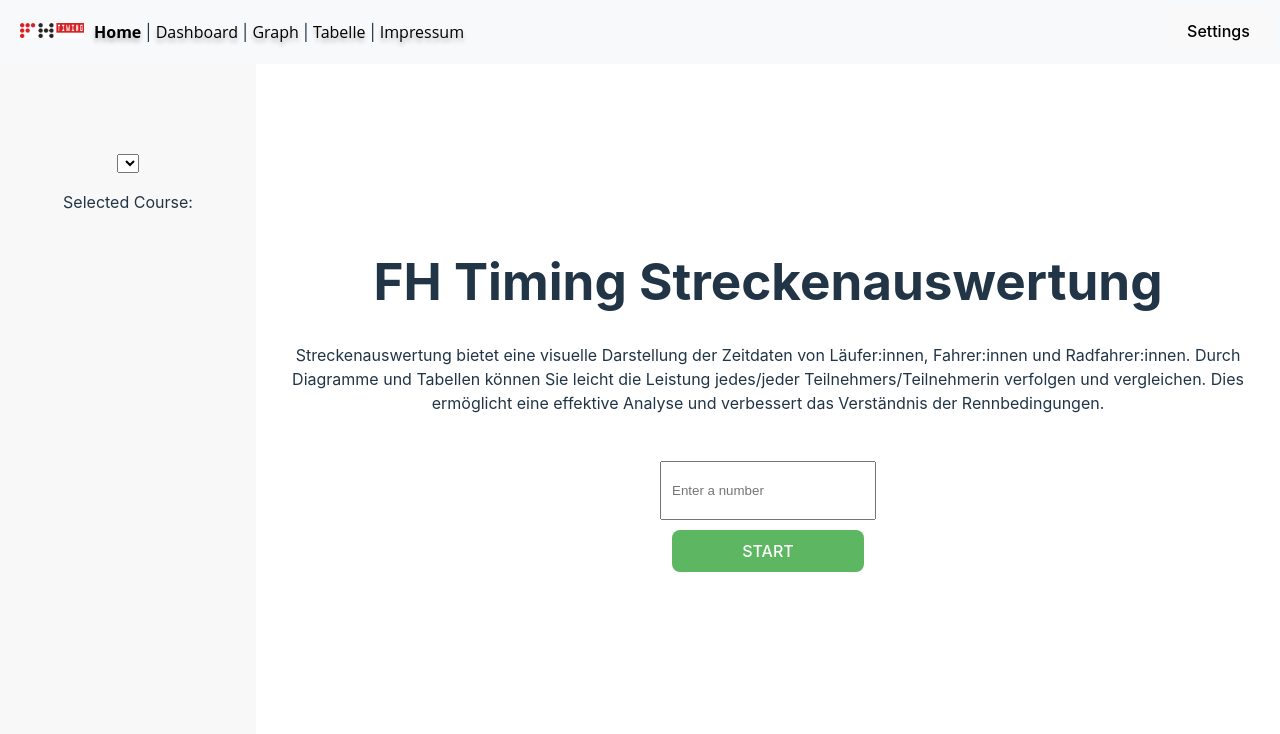
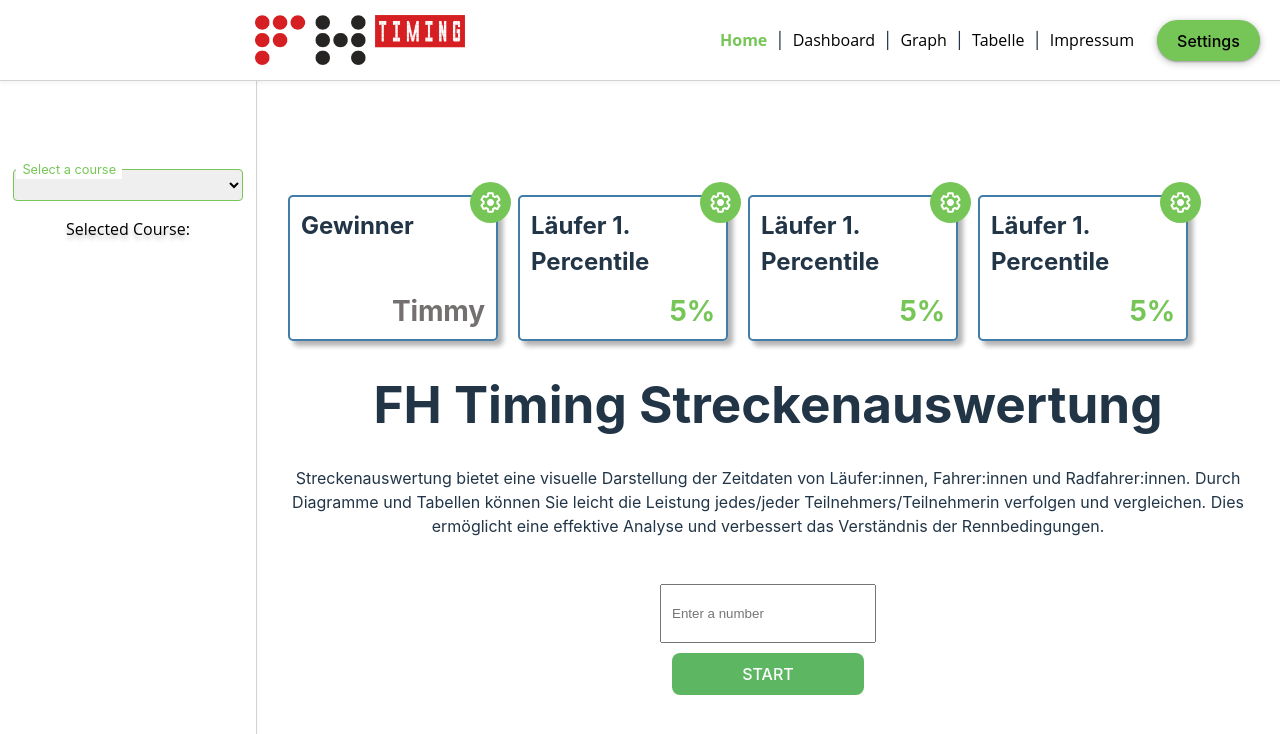
Before and after one commit to szeminator/fhtiming, a Vue app in the folder dashboard/: page / in a window 1280 px wide. Shown: the top 734 px of the page. Built offline with nearby package versions, Linux system fonts and the light colour scheme.

Commit message:
style adjustment

```diff
--- a/dashboard/src/App.vue
+++ b/dashboard/src/App.vue
@@ -1,5 +1,7 @@
 <script setup lang="ts">
 import FHTimingHeader from './views/FHTimingHeader.vue'
+import InfoBoxValue from './components/InfoBoxValue.vue';
+import InfoBoxPercentage from './components/InfoBoxPercentage.vue';
 import Sidebar from './views/Sidebar.vue';
 import { ref } from 'vue';
 
@@ -16,6 +18,12 @@ function toggleSidebar() {
   <FHTimingHeader name="FHTimingHeader" />
   <Sidebar v-show="isSidebarVisible" />
   <div :class="isSidebarVisible ? 'content-with-sidebar' : 'content-full-width'">
+    <div class="info-container">
+    <InfoBoxValue title="Info" />
+    <InfoBoxPercentage title="Info2" />
+    <InfoBoxPercentage title="Info3" />
+    <InfoBoxPercentage title="Info5" />
+  </div>
     <router-view />
   </div>
 </template>
@@ -33,9 +41,25 @@ function toggleSidebar() {
 
 .toggle-button {
   position: fixed;
-  top: 10px; /* Adjust as needed */
-  right: 10px; /* Adjust as needed */
+  top: 20px; /* Adjust as needed */
+  right: 20px; /* Adjust as needed */
   z-index: 1500; /* Make sure it's above other elements */
-  /* Add more styling as per your UI design */
+  border-radius: 100px;
+  background: #76C657;
+  box-shadow: 0px 2px 6px 2px rgba(0, 0, 0, 0.15), 0px 1px 2px 0px rgba(0, 0, 0, 0.30);
+  transition: box-shadow 0.2s, transform 0.2s; /* Smooth transition for the press effect */
+}
+
+.toggle-button:active {
+  box-shadow: 0px 1px 3px 1px rgba(0, 0, 0, 0.15); /* Reduced shadow for pressed effect */
+  transform: translateY(2px); /* Slightly move the button down to mimic pressing */
+}
+
+.info-container {
+  display: flex;
+  justify-content: flex-start;
+  gap: 20px;
+  margin-bottom: 20px;
+  margin-top: 100px;
 }
 </style>
--- a/dashboard/src/components/Dashboard.vue
+++ b/dashboard/src/components/Dashboard.vue
@@ -1,10 +1,5 @@
 <template>
-  <div class="info-container">
-    <InfoBoxValue title="Info" />
-    <InfoBoxPercentage title="Info2" />
-    <InfoBoxPercentage title="Info3" />
-    <InfoBoxPercentage title="Info5" />
-  </div>
+
   <div>
   <table class="styled-table">
       <thead class="header">
@@ -44,8 +39,7 @@
 <script setup lang="ts">
 import { onMounted, computed } from 'vue';
 import { useStore } from '../store';
-import InfoBoxValue from './InfoBoxValue.vue';
-import InfoBoxPercentage from './InfoBoxPercentage.vue';
+
 
 const store = useStore();
 const courses = store.courses;
@@ -68,13 +62,7 @@ async function loadChartdata() {
 </script>
 
 <style scoped>
-.info-container {
-  display: flex;
-  justify-content: flex-start;
-  gap: 20px;
-  margin-bottom: 20px;
-  margin-top: 20px;
-}
+
 .styled-table {
   width: 100%;
   border-collapse: collapse;
--- a/dashboard/src/components/Filterlogic.vue
+++ b/dashboard/src/components/Filterlogic.vue
@@ -1,16 +1,21 @@
 <template>
-  <div>
-  <select v-model="selectedCourse">
-    <option v-for="course in courses" :key="course.Coursenr" :value="course.Coursenr">
-      {{ course.Coursename }} - {{ course.Coursenr }}
-    </option>
-  </select>
-  <p>Selected Course: {{ selectedCourse }}</p>
-  <div v-for="split in splits" :key="split.Splitnr">
-      <input type="checkbox" :value="split.Splitnr" v-model="selectedSplits">
-      {{ split.Splitname }} - {{ split.Splitnr }}
+  <div class="dropdown-container">
+    <label for="courseSelect" class="dropdown-label">Select a course</label>
+    <select v-model="selectedCourse" id="courseSelect" class="dropdown-select">
+      <option v-for="course in courses" :key="course.Coursenr" :value="course.Coursenr">
+        {{ course.Coursename }} - {{ course.Coursenr }}
+      </option>
+    </select>
+    <p class="text">Selected Course: {{ selectedCourse }}</p>
+    <div class="split-list">
+      <div v-for="split in splits" :key="split.Splitnr" class="split-item">
+        <input type="checkbox" :id="`split-${split.Splitnr}`" :value="split.Splitnr" v-model="selectedSplits" class="hidden-checkbox">
+        <label :for="'split-' + split.Splitnr" class="checkbox-label">
+          <span class="custom-checkbox">
+            <i class="checkmark" v-show="selectedSplits.includes(split.Splitnr)">✓</i>
+          </span>{{ split.Splitname }} - {{ split.Splitnr }}</label>
+      </div>
     </div>
-
   </div>
 </template>
 
@@ -78,11 +83,104 @@ onMounted(() => {
   margin-top: 20px;
 }
 
-.start-button {
-  border-radius: 100px;
-  background: #76C657;
+.split-list {
+  margin: 0;
+  padding: 0;
+}
 
-/* M3/Elevation Light/2 */
-  box-shadow: 0px 2px 6px 2px rgba(0, 0, 0, 0.15), 0px 1px 2px 0px rgba(0, 0, 0, 0.30);
+.split-item {
+  display: flex;
+  align-items: center;
+  padding: 8px 8px;
+  border-radius: 4px;
+  margin-bottom: 2px;
+  font-family: 'Arial', sans-serif; /* Your preferred font */
 }
+.split-item input[type="checkbox"] {
+  margin-right: 10px; /* Space between the checkbox and the label */
+}
+
+.text {
+  font-size: 16px;
+  font-style: normal;
+  font-weight: 400;
+  line-height: 24px;
+  color: #000;
+  text-shadow: 0px 4px 4px rgba(0, 0, 0, 0.25);
+  font-family: 'Open Sans', sans-serif;
+}
+
+.hidden-checkbox {
+  opacity: 0;
+  position: absolute;
+}
+
+.checkbox-label {
+  display: flex;
+  align-items: center;
+  cursor: pointer;
+}
+
+.custom-checkbox {
+  display: inline-block;
+  width: 18px;
+  height: 18px;
+  margin-right: 8px;
+  border: 2px solid #76C657;
+  border-radius: 4px;
+  position: relative;
+}
+
+.checkmark {
+  color: #76C657;
+  position: absolute;
+  top: 50%;
+  left: 50%;
+  transform: translate(-50%, -50%);
+  font-size: 14px; /* Adjusted for the smaller checkbox size */
+  line-height: 1; /* Aligns the checkmark vertically */
+}
+
+select {
+  font-size: 0.8rem; /* Smaller font size */
+  padding: 0.4rem 0.8rem; /* Smaller padding */
+  border: 1px solid #ccc;
+  border-radius: 4px;
+  margin-bottom: 0.5rem; /* Less margin below the dropdown */
+  cursor: pointer;
+  width: auto; /* Adjust width to content or set a specific size */
+  display: block; /* Ensure it doesn't inline with other elements */
+  margin-left: auto; /* Centers the dropdown if its width is less than 100% */
+  margin-right: auto;
+}
+
+.dropdown-container {
+  position: relative;
+  margin-bottom: 1rem;
+}
+
+.dropdown-label {
+  position: absolute;
+  top: -0.6rem; /* Adjusts to move the label slightly above the select */
+  left: 1rem; /* Adjusts to align with the text inside the select */
+  background: #ffffff; /* Assumes your sidebar background color */
+  padding: 0 0.4rem;
+  font-size: 0.8rem;
+  color: #76C657;
+  transition: all 0.3s;
+  pointer-events: none;
+  user-select: none;
+}
+
+.dropdown-select {
+font-size: 0.8rem;
+padding: 0.4rem 0.8rem;
+border: 1px solid #76C657;
+border-radius: 4px;
+cursor: pointer;
+width: 90%;
+display: block;
+margin-top: 1.2rem;
+}
+
 </style>
--- a/dashboard/src/views/FHTimingHeader.vue
+++ b/dashboard/src/views/FHTimingHeader.vue
@@ -1,47 +1,69 @@
 <template>
    <nav class="navbar">
-    <router-link to="/">
-    <img src="/logo.png" alt="FH-Timing Icon" class="navbar-icon" /></router-link>
+    <router-link to="/" class="logo-link">
+      <img src="/logo.png" alt="FH-Timing Icon" class="navbar-icon" />
+    </router-link>
+    <div class="nav-links">
       <router-link to="/" class="nav-link">Home</router-link> |
       <router-link to="/dashboard" class="nav-link">Dashboard</router-link> |
       <router-link to="/graph" class="nav-link">Graph</router-link> |
       <router-link to="/table" class="nav-link">Tabelle</router-link> |
       <router-link to="/impressum" class="nav-link">Impressum</router-link>
+    </div>
   </nav>
 </template>
 
 <style scoped>
 .navbar {
+  display: flex;
+  align-items: center;
   position: fixed;
   top: 0;
   left: 0;
   width: 100%;
-  padding: 20px;
-  background-color: #f8f9fa;
+  height: 60px;
+  padding: 10px 20px 10px 0px; /* Adjusted padding for vertical centering */
+  background-color: white; /* Changed background color */
+  border-bottom: 1px solid #d3d3d3; /* Greyish border at the bottom */
+  box-shadow: 0 2px 4px rgba(0, 0, 0, 0.05); /* Slight shadow for depth */
   z-index: 1010;
-  text-align: left;
+}
+
+.logo-link {
+  display: flex;
+  align-items: center;
+  justify-content: center;
+  padding-left: 10px; /* Padding from the left side of the screen */
+}
+
+.nav-links {
+display: flex;
+align-items: center;
+justify-content: flex-start;
 }
 
 .navbar-icon {
-  height: 5%;
-  width: 5%;
-  margin-right: 10px;
+height: auto;
+width: 30%;
 }
 
 .nav-link {
 color: #000;
-  text-shadow: 0px 4px 4px rgba(0, 0, 0, 0.25);
+text-shadow: none;
 font-family: 'Open Sans', sans-serif;
 font-size: 16px;
-  font-style: normal;
 font-weight: 400;
 line-height: 24px;
+padding: 0 10px;
+text-decoration: none;
 }
+
 .nav-link:hover {
 color: #76C657; /* Change the color on hover */
 }
 
 .router-link-active {
 font-weight: bold;
+color: #76C657; /* Optional: Make active link the same color as hover state */
 }
 </style>
--- a/dashboard/src/views/Sidebar.vue
+++ b/dashboard/src/views/Sidebar.vue
@@ -28,8 +28,9 @@ const props = defineProps({
   width: 256px; /* Or any other width you prefer */
   height: 100vh; /* Full height of the viewport */
   z-index: 1000; /* Ensure it's above other elements */
-  background-color: #f8f8f8; /* Background color */
   overflow-y: auto; /* Add scroll for overflow content */
+  border-right: 1px solid #d3d3d3; /* Greyish border at the bottom */
+  box-shadow: 0 2px 4px rgba(0, 0, 0, 0.05); /* Slight shadow for depth */
 }
 
 .sidebar-content {
```
Lines whose indentation alone changed are shown as unchanged.
